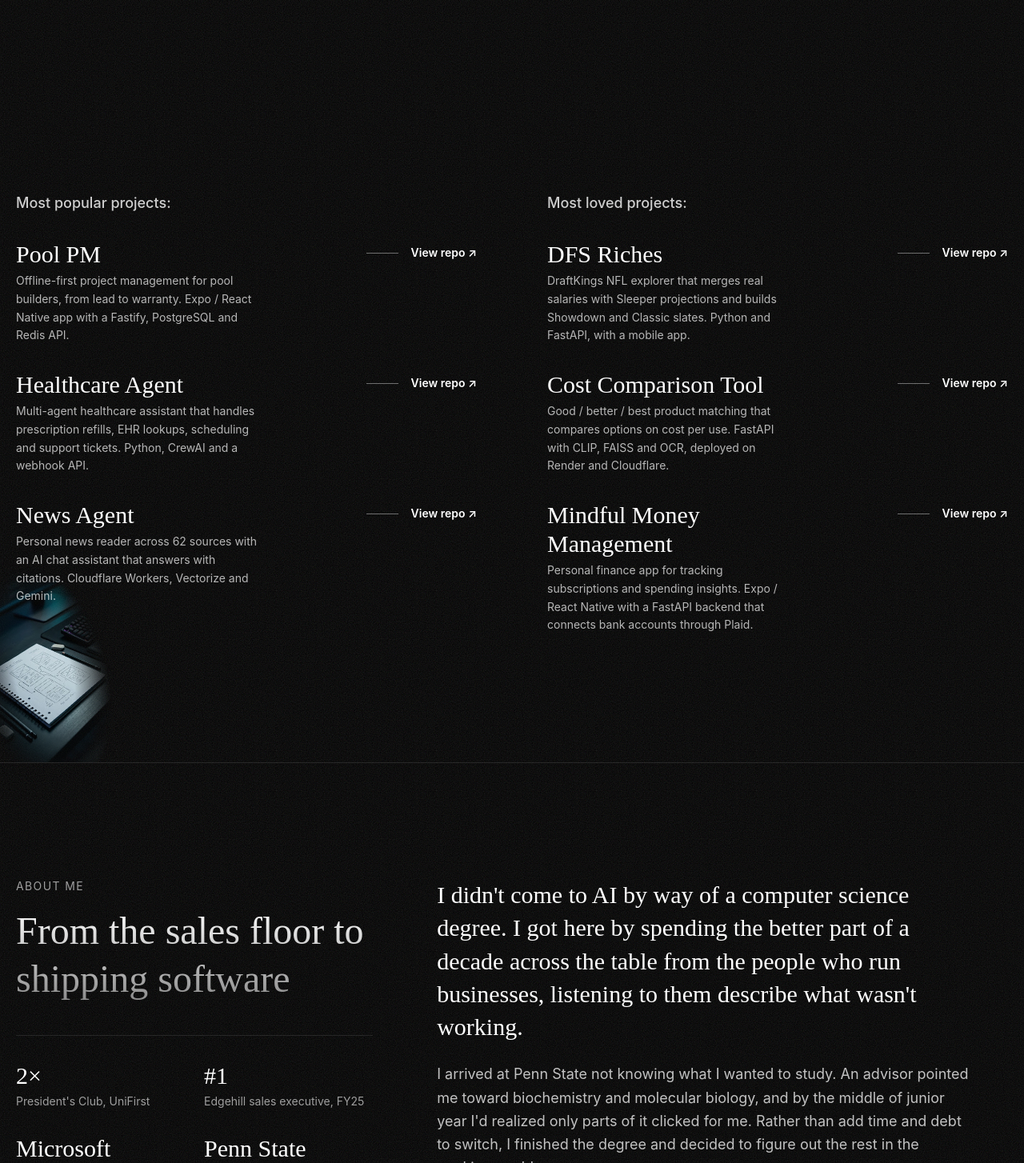
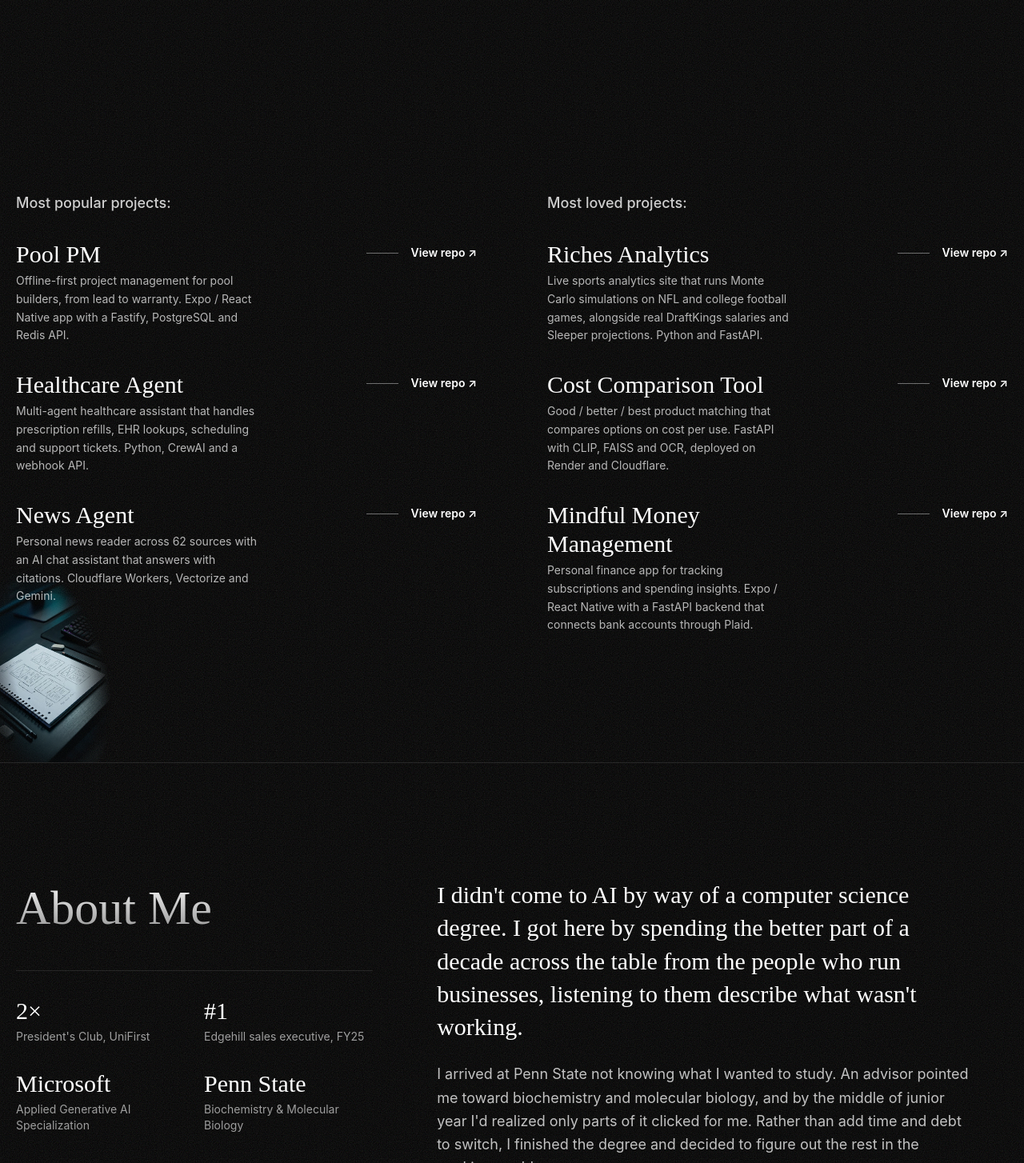
Before and after one commit to hgkf7y4kn6-droid/GSAP-Web-dom, a React (Vite) app: page / in a window 1280 px wide. Shown: the part 1296-2750 px from the top of the page at 80% size. Built offline with nearby package versions, Linux system fonts and the light colour scheme.

Commit message:
Rename DFS Riches to Riches Analytics and simplify About heading
Co-Authored-By: Claude Opus 5.5 <noreply@anthropic.com>
Claude-Session: https://claude.ai/code/session_01X1nMg8GqBDFMR6X9zphWgx

```diff
--- a/constants/index.js
+++ b/constants/index.js
@@ -36,9 +36,9 @@ const projectLists = [
 
 const lovedProjects = [
   {
-    name: "DFS Riches",
+    name: "Riches Analytics",
     summary:
-      "DraftKings NFL explorer that merges real salaries with Sleeper projections and builds Showdown and Classic slates. Python and FastAPI, with a mobile app.",
+      "Live sports analytics site that runs Monte Carlo simulations on NFL and college football games, alongside real DraftKings salaries and Sleeper projections. Python and FastAPI.",
     url: "https://github.com/hgkf7y4kn6-droid/DFS-Riches",
   },
   {
--- a/src/components/about.jsx
+++ b/src/components/about.jsx
@@ -11,8 +11,7 @@ const About = () => {
     <section id="about" className="noisy">
       <div className="container mx-auto grid gap-12 px-5 lg:grid-cols-[1fr_1.6fr] lg:gap-20">
         <aside className="intro">
-          <p className="eyebrow">About Me</p>
-          <h2>From the sales floor to shipping software</h2>
+          <h2>About Me</h2>
 
           <dl className="highlights">
             {aboutHighlights.map(({ value, label }) => (
--- a/src/index.css
+++ b/src/index.css
@@ -141,12 +141,8 @@ body {
     @apply lg:sticky lg:top-32 lg:self-start;
   }
 
-  .eyebrow {
-    @apply text-sm tracking-widest text-white/60 uppercase;
-  }
-
   h2 {
-    @apply font-display text-gradient mt-4 text-4xl leading-tight md:text-5xl;
+    @apply font-display text-gradient text-5xl leading-tight md:text-6xl;
   }
 
   .highlights {
```
